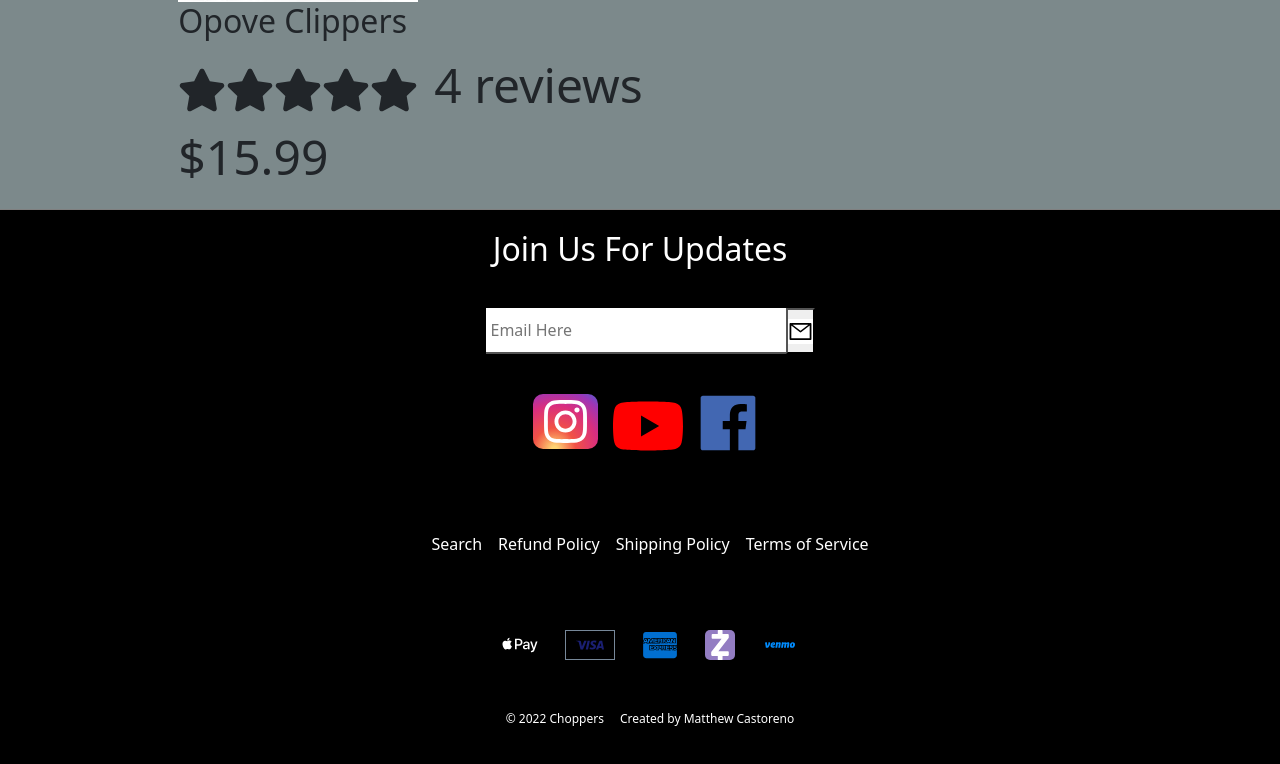
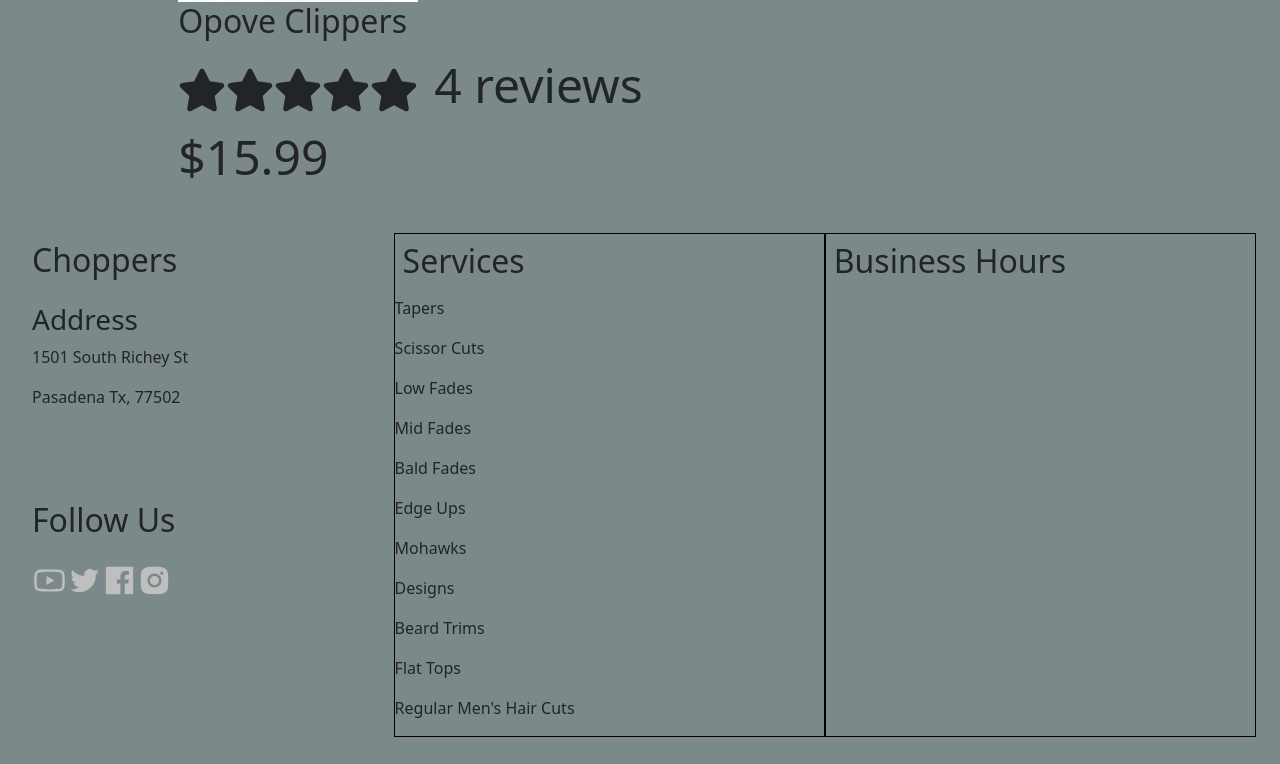
Before and after one commit to Castoreno05/Choppers, a React (Create React App) app in the folder main/: page /products in a window 1280 px wide. Shown: the part 5248-6012 px from the top of the page. Built offline with nearby package versions, Linux system fonts and the light colour scheme; the HTML template or start-up script is replaced by a standard one.

Commit message:
Updating footer style, refer to previous commit for style reference.

```diff
--- a/main/src/components/Booking.jsx
+++ b/main/src/components/Booking.jsx
@@ -35,7 +35,7 @@
   align-items: center;
   .calendar-wrapper {
     height: 33vh;
-    width: 50vw;
+    width: 35vw;
     display: flex;
     justify-content: center;
     .react-calendar {
--- a/main/src/components/Footer/index.js
+++ b/main/src/components/Footer/index.js
@@ -1,73 +1,93 @@
 import React from "react";
-import "./footer.css";
-import Container from "react-bootstrap/Container";
-import Row from "react-bootstrap/Row";
 import {
-  AiOutlineMail,
-  AiOutlineInstagram,
+  AiOutlineYoutube,
+  AiOutlineTwitter,
   AiFillFacebook,
-  AiFillYoutube,
+  AiFillInstagram,
 } from "react-icons/ai";
-import { FaApplePay, FaCcAmex } from "react-icons/fa";
-import { SiZelle, SiVenmo, SiVisa } from "react-icons/si";
+import styled from "styled-components";
 
 function Footer() {
   return (
-    <div className="footer">
-      <Container fluid className="footerContainer">
-        <h2>Join Us For Updates</h2>
-        <Row>
-          <form className="footerForm">
-            <input placeholder="Email Here" />
-            <button id="email" aria-label="email-button">
-              <AiOutlineMail className="submitIcon" />
-            </button>
-          </form>
-        </Row>
-        <Row>
-          <div className="footerIcons">
-            <AiOutlineInstagram className="instagram" />
-            <AiFillYoutube className="youtube" />
+    <Container>
+      <div className="left-container">
+        <div className="office">
+          <h2>Choppers</h2>
+          <div className="address">
+            <h3>Address</h3>
+            <p>1501 South Richey St</p>
+            <p>Pasadena Tx, 77502</p>
+          </div>
+        </div>
+        <div className="follow-us">
+          <h2>Follow Us</h2>
+          <div className="socials">
+            <AiOutlineYoutube className="youtube" />
+            <AiOutlineTwitter className="twitter" />
             <AiFillFacebook className="facebook" />
+            <AiFillInstagram className="instagram" />
           </div>
-        </Row>
-        <Row>
-          <div className="footerNav">
-            <p>Search</p>
-            <p>Refund Policy</p>
-            <p>Shipping Policy</p>
-            <p>Terms of Service</p>
-          </div>
-        </Row>
-        <Row>
-          <ul className="footerPayment">
-            <li>
-              <FaApplePay className="payment applepay" />
-            </li>
-            <li>
-              <SiVisa className="payment visa" />
-            </li>
-            <li>
-              <FaCcAmex className="payment amex" />
-            </li>
-            <li>
-              <SiZelle className="payment zelle" />
-            </li>
-            <li>
-              <SiVenmo className="payment venmo" />
-            </li>
-          </ul>
-        </Row>
-        <Row>
-          <div className="footerRights">
-            <p>
-              © 2022 Choppers<span>Created by Matthew Castoreno</span>
-            </p>
-          </div>
-        </Row>
-      </Container>
-    </div>
+        </div>
+      </div>
+      <div className="right-container">
+        <div className="services">
+          <h2>Services</h2>
+          <p>Tapers</p>
+          <p>Scissor Cuts</p>
+          <p>Low Fades</p>
+          <p>Mid Fades</p>
+          <p>Bald Fades</p>
+          <p>Edge Ups</p>
+          <p>Mohawks</p>
+          <p>Designs</p>
+          <p>Beard Trims</p>
+          <p>Flat Tops</p>
+          <p>Regular Men's Hair Cuts</p>
+        </div>
+        <div className="operation-hours">
+          <h2>Business Hours</h2>
+        </div>
+      </div>
+    </Container>
   );
 }
 
+const Container = styled.div`
+  display: grid;
+  height: 30vh;
+  padding: 1.5rem;
+  grid-template-columns: 30% 70%;
+  .left-container {
+    display: grid;
+    grid-template-rows: 50% 50%;
+    gap: 0.5rem;
+    .office,
+    .follow-us {
+      h2,
+      .address,
+      .socials {
+        padding: 0.5rem;
+      }
+      svg {
+        color: #bfbfbf;
+        height: 35px;
+        width: 35px;
+      }
+    }
+  }
+  .right-container {
+    display: grid;
+    grid-template-columns: 50% 50%;
+    .services,
+    .operation-hours {
+      border: solid 0.1rem black;
+      h2,
+      .services,
+      .operation-hours {
+        padding: 0.5rem;
+      }
+    }
+  }
+`;
+
 export default Footer;
--- a/main/src/index.css
+++ b/main/src/index.css
@@ -1,14 +1,17 @@
-
 * {
   box-sizing: border-box;
   margin: 0;
   padding: 0;
-
 }
-body{
-  background-color: #7C898B;
+body {
+  background-color: #7c898b;
 }
-.home, .about, .barbers, .contact, .gallery, .products, .services {
+.home,
+.about,
+.barbers,
+.contact,
+.gallery,
+.products {
   display: flex;
   align-items: center;
   justify-content: center;
```
